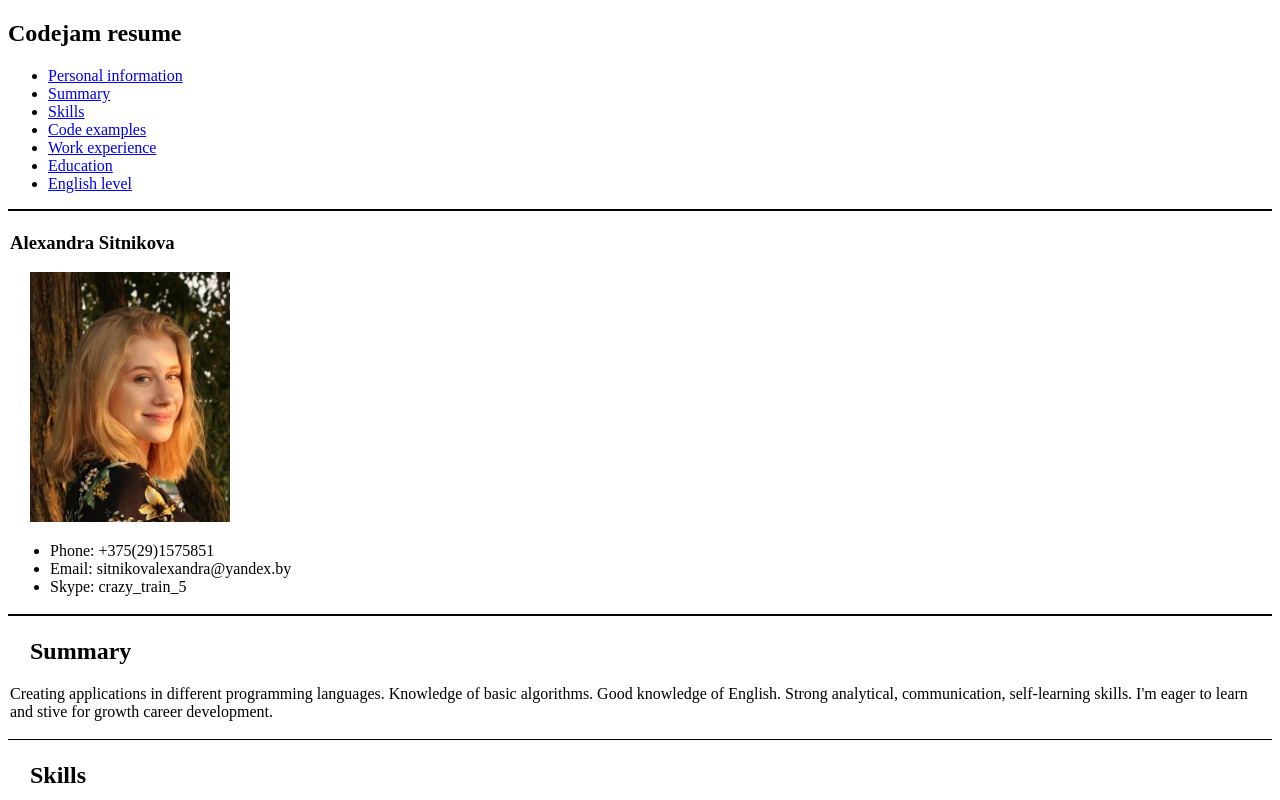
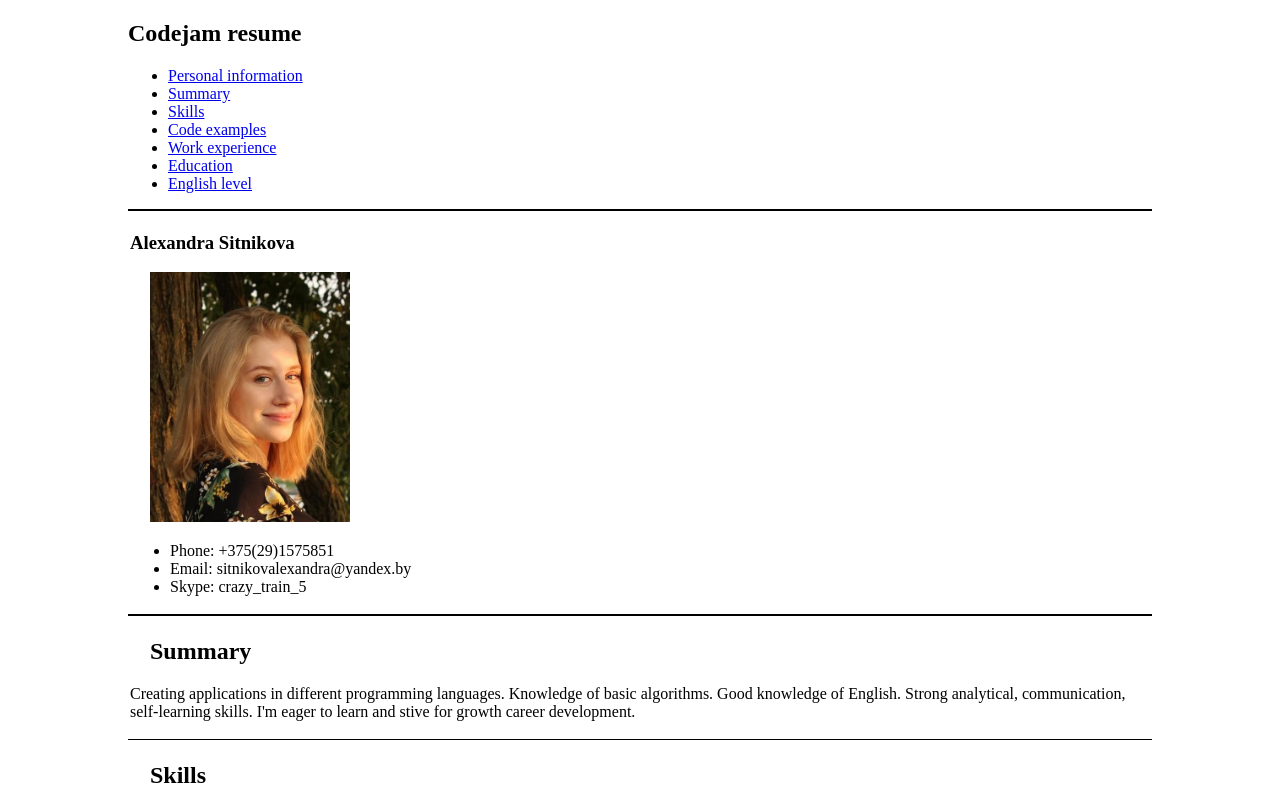
Before and after one commit to AlexandraSitnikova/rsschool-codejam1-cv, a plain HTML site: page index.html in a window 1280 px wide. Shown: the top 800 px of the page. Drawn offline with Linux system fonts and the light colour scheme.

Commit message:
finish css requirements

```diff
--- a/styles/style.css
+++ b/styles/style.css
@@ -1,3 +1,10 @@
+body {
+    width:80%;
+    max-width: 1024px;
+    margin-left:auto;
+    margin-right:auto;
+}
+
 #personal-info {
     border-top: 2px solid;
     border-bottom: 2px solid;
```
